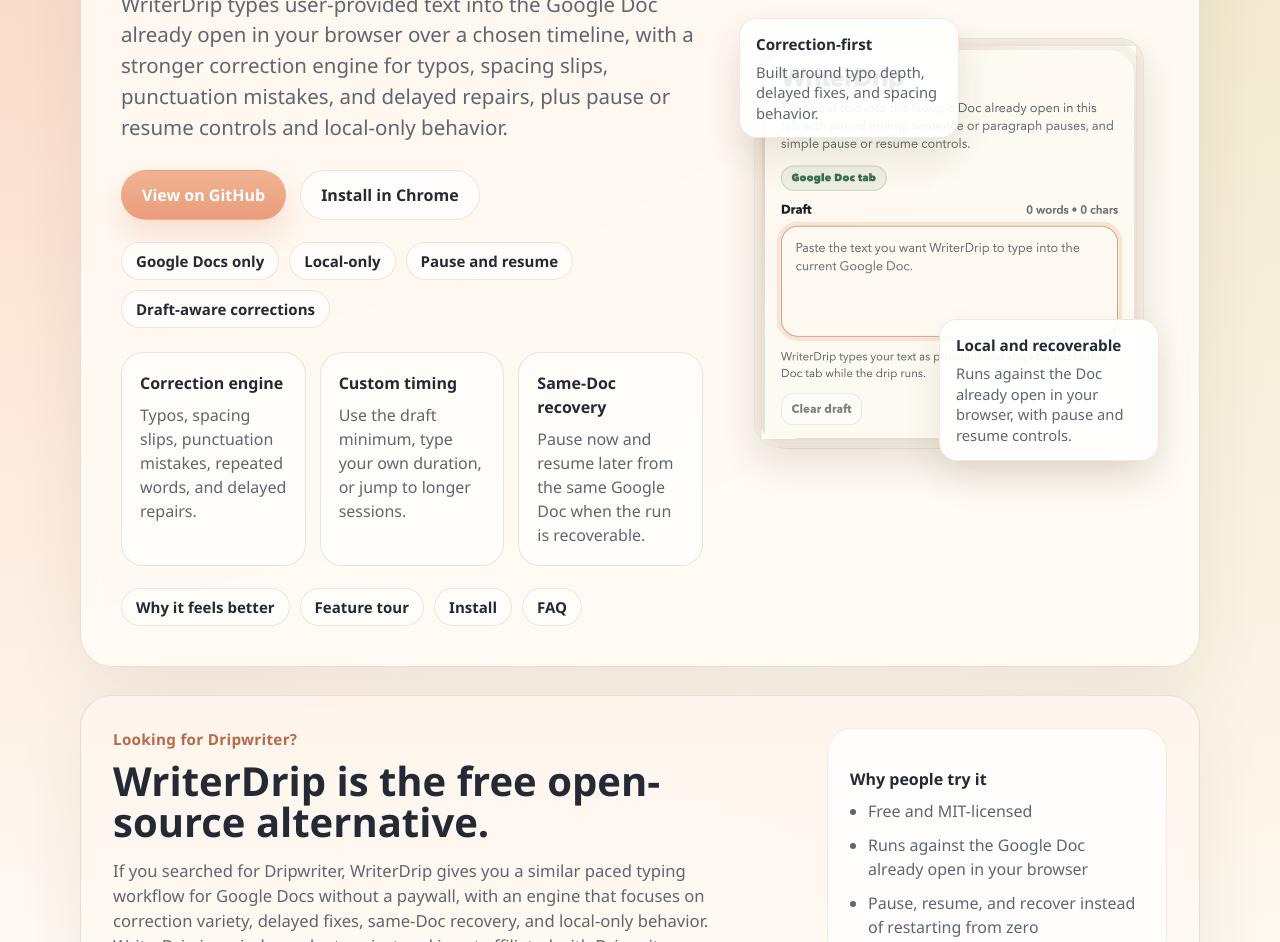
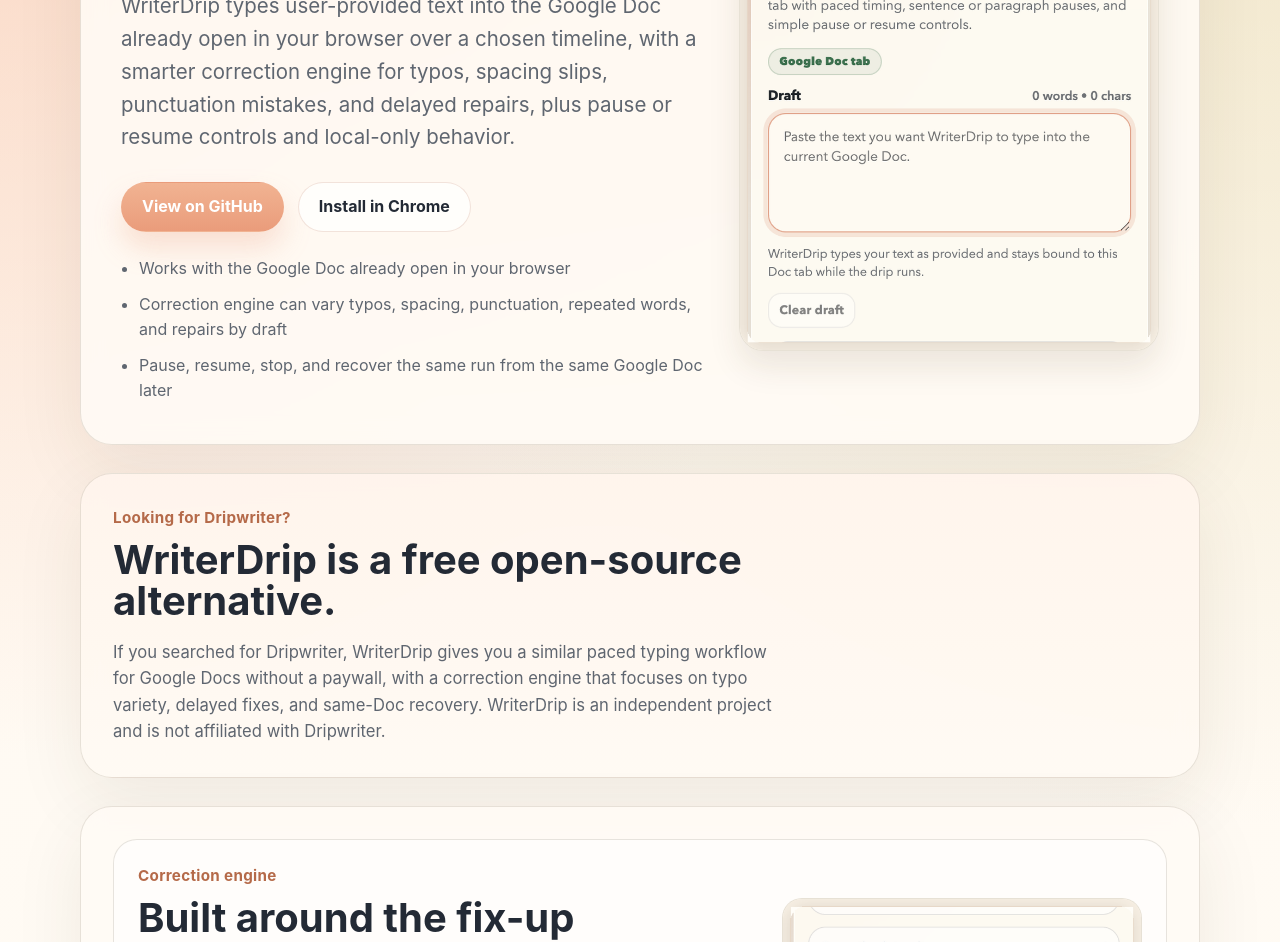
Before and after one commit to Highdrys01/WriterDrip, a browser extension: page docs/index.html in a window 1280 px wide. Shown: the part 223-1165 px from the top of the page. Drawn offline with Linux system fonts and the light colour scheme.

Commit message:
Restore original GitHub Pages layout and polish readability

```diff
--- a/docs/index.html
+++ b/docs/index.html
@@ -6,7 +6,7 @@
     <title>WriterDrip | Free Open-Source Google Docs Typing Extension</title>
     <meta
       name="description"
-      content="WriterDrip is a free open-source Chrome extension for paced typing in Google Docs with a draft-aware correction engine, human-paced timing, pause or resume controls, and local-only behavior."
+      content="WriterDrip is a free open-source Chrome extension for paced typing in Google Docs with a draft-aware correction engine, flexible timelines, pause and resume controls, and local-only behavior."
     >
     <meta name="google-site-verification" content="TsaaG3rlKwIRPHJNA5X-_BgfM1zNftYRJpHMGIjUyvQ">
     <meta name="robots" content="index,follow,max-image-preview:large">
@@ -15,7 +15,7 @@
     <meta property="og:title" content="WriterDrip | Free Open-Source Google Docs Typing Extension">
     <meta
       property="og:description"
-      content="A free open-source Chrome extension for paced typing in Google Docs with a smarter correction engine, human-paced timing, and pause/resume controls."
+      content="A free open-source Chrome extension for paced typing in Google Docs with a smarter correction engine, custom timelines, and pause/resume controls."
     >
     <meta property="og:url" content="https://highdrys01.github.io/WriterDrip/">
     <meta property="og:image" content="https://highdrys01.github.io/WriterDrip/assets/social-preview.png">
@@ -23,7 +23,7 @@
     <meta name="twitter:title" content="WriterDrip | Free Open-Source Google Docs Typing Extension">
     <meta
       name="twitter:description"
-      content="Free open-source paced typing for Google Docs with a smarter correction engine, human-paced timing, and pause/resume controls."
+      content="Free open-source paced typing for Google Docs with a smarter correction engine, custom timelines, and pause/resume controls."
     >
     <meta name="twitter:image" content="https://highdrys01.github.io/WriterDrip/assets/social-preview.png">
     <link rel="stylesheet" href="styles.css">
@@ -34,7 +34,7 @@
         "name": "WriterDrip",
         "applicationCategory": "BrowserApplication",
         "operatingSystem": "Chrome, Chromium-based browsers",
-        "description": "WriterDrip is a free open-source Chrome extension for paced typing in Google Docs with a draft-aware correction engine, human-paced timing, pause and resume controls, and local-only behavior.",
+        "description": "WriterDrip is a free open-source Chrome extension for paced typing in Google Docs with a draft-aware correction engine, flexible timelines, pause and resume controls, and local-only behavior.",
         "offers": {
           "@type": "Offer",
           "price": 0,
@@ -55,55 +55,26 @@
           <h1>WriterDrip</h1>
           <p class="lede">
             WriterDrip types user-provided text into the Google Doc already open in your browser over
-            a chosen timeline, with a stronger correction engine for typos, spacing slips, punctuation
+            a chosen timeline, with a smarter correction engine for typos, spacing slips, punctuation
             mistakes, and delayed repairs, plus pause or resume controls and local-only behavior.
           </p>
           <div class="hero-actions">
             <a class="button button-primary" href="https://github.com/Highdrys01/WriterDrip">View on GitHub</a>
             <a class="button button-secondary" href="#install">Install in Chrome</a>
           </div>
-          <div class="hero-pills" aria-label="WriterDrip highlights">
-            <span>Google Docs only</span>
-            <span>Local-only</span>
-            <span>Pause and resume</span>
-            <span>Draft-aware corrections</span>
-          </div>
-          <div class="hero-stats">
-            <article>
-              <strong>Correction engine</strong>
-              <p>Typos, spacing slips, punctuation mistakes, repeated words, and delayed repairs.</p>
-            </article>
-            <article>
-              <strong>Custom timing</strong>
-              <p>Use the draft minimum, type your own duration, or jump to longer sessions.</p>
-            </article>
-            <article>
-              <strong>Same-Doc recovery</strong>
-              <p>Pause now and resume later from the same Google Doc when the run is recoverable.</p>
-            </article>
-          </div>
-          <nav class="jump-links" aria-label="Page sections">
-            <a href="#why">Why it feels better</a>
-            <a href="#features">Feature tour</a>
-            <a href="#install">Install</a>
-            <a href="#faq">FAQ</a>
-          </nav>
+          <ul class="quick-points">
+            <li>Works with the Google Doc already open in your browser</li>
+            <li>Correction engine can vary typos, spacing, punctuation, repeated words, and repairs by draft</li>
+            <li>Pause, resume, stop, and recover the same run from the same Google Doc later</li>
+          </ul>
         </div>
         <div class="hero-visual">
-          <div class="hero-note hero-note-top">
-            <strong>Correction-first</strong>
-            <span>Built around typo depth, delayed fixes, and spacing behavior.</span>
-          </div>
           <img
             src="assets/writerdrip-overview-card.png"
-            alt="WriterDrip popup showing the draft area inside the extension"
+            alt="WriterDrip popup overview"
             width="640"
             height="748"
           >
-          <div class="hero-note hero-note-bottom">
-            <strong>Local and recoverable</strong>
-            <span>Runs against the Doc already open in your browser, with pause and resume controls.</span>
-          </div>
         </div>
       </header>
 
@@ -111,42 +82,13 @@
         <section class="section compare-callout">
           <div class="section-copy">
             <p class="section-label">Looking for Dripwriter?</p>
-            <h2>WriterDrip is the free open-source alternative.</h2>
+            <h2>WriterDrip is a free open-source alternative.</h2>
             <p>
               If you searched for Dripwriter, WriterDrip gives you a similar paced typing workflow for
-              Google Docs without a paywall, with an engine that focuses on correction variety, delayed
-              fixes, same-Doc recovery, and local-only behavior. WriterDrip is an independent project
-              and is not affiliated with Dripwriter.
+              Google Docs without a paywall, with a correction engine that focuses on typo variety,
+              delayed fixes, and same-Doc recovery. WriterDrip is an independent project and is not
+              affiliated with Dripwriter.
             </p>
-          </div>
-          <div class="callout-panel">
-            <h3>Why people try it</h3>
-            <ul class="callout-list">
-              <li>Free and MIT-licensed</li>
-              <li>Runs against the Google Doc already open in your browser</li>
-              <li>Pause, resume, and recover instead of restarting from zero</li>
-            </ul>
-          </div>
-        </section>
-
-        <section class="section research-grid" id="why">
-          <div class="section-copy">
-            <p class="section-label">Why it feels better</p>
-            <h2>Built around the parts people actually notice while text is appearing.</h2>
-          </div>
-          <div class="research-cards">
-            <article>
-              <h3>Correction behavior</h3>
-              <p>WriterDrip does more than type straight through. It can vary typo depth, spacing slips, punctuation mistakes, repeated words, and delayed repairs while still resolving back to the final draft.</p>
-            </article>
-            <article>
-              <h3>Timing that fits the draft</h3>
-              <p>The extension scales timing around draft size, paragraph density, and correction intensity, so longer prose has more room than a short clean note.</p>
-            </article>
-            <article>
-              <h3>Recovery that respects the same Doc</h3>
-              <p>Pause, reload, reopen, and resume are all shaped around the same Google Doc instead of pretending every interruption is a fresh start.</p>
-            </article>
           </div>
         </section>
 
@@ -193,23 +135,19 @@
           </div>
           <ol class="step-list">
             <li>
-              <span class="step-number">1</span>
               <strong>Download the repo.</strong>
               Clone or download WriterDrip from GitHub.
             </li>
             <li>
-              <span class="step-number">2</span>
               <strong>Load the extension.</strong>
               Open <code>chrome://extensions</code>, enable <code>Developer mode</code>, then click
               <code>Load unpacked</code> and select the folder that contains <code>manifest.json</code>.
             </li>
             <li>
-              <span class="step-number">3</span>
               <strong>Open your Google Doc.</strong>
               Click inside the document body so WriterDrip can attach to the active editor.
             </li>
             <li>
-              <span class="step-number">4</span>
               <strong>Paste, choose, and start.</strong>
               Paste your draft, choose a duration and correction intensity, then start the drip. Keep
               your browser open, keep the original Google Doc tab open, and keep your computer awake
--- a/docs/styles.css
+++ b/docs/styles.css
@@ -8,9 +8,7 @@
   --accent: #e99d7c;
   --accent-deep: #b56a49;
   --accent-soft: rgba(233, 157, 124, 0.14);
-  --accent-strong: #ef8f66;
   --sage: #dfe9d6;
-  --sage-deep: #6d8259;
   --shadow: 0 24px 70px rgba(66, 46, 24, 0.08);
   --max-width: 1120px;
 }
@@ -26,8 +24,8 @@ html {
 body {
   margin: 0;
   font-family:
-    "Avenir Next",
-    "Nunito Sans",
+    "Inter",
+    "SF Pro Display",
     "Segoe UI",
     sans-serif;
   color: var(--ink);
@@ -35,7 +33,7 @@ body {
     radial-gradient(circle at top left, rgba(247, 196, 170, 0.65), transparent 28%),
     radial-gradient(circle at top right, rgba(233, 220, 180, 0.65), transparent 30%),
     linear-gradient(180deg, #fff9f1 0%, #fffdf8 100%);
-  line-height: 1.5;
+  line-height: 1.6;
 }
 
 img {
@@ -75,7 +73,6 @@ code {
   gap: 36px;
   align-items: center;
   padding: 40px;
-  overflow: hidden;
 }
 
 .eyebrow,
@@ -103,30 +100,9 @@ code {
 
 .lede {
   margin: 18px 0 0;
-  max-width: 60ch;
+  max-inline-size: 62ch;
   font-size: clamp(1.05rem, 2vw, 1.28rem);
   color: var(--muted);
-}
-
-.hero-pills {
-  display: flex;
-  flex-wrap: wrap;
-  gap: 10px;
-  margin-top: 22px;
-}
-
-.hero-pills span,
-.jump-links a {
-  display: inline-flex;
-  align-items: center;
-  min-height: 38px;
-  padding: 0 14px;
-  border-radius: 999px;
-  border: 1px solid rgba(181, 106, 73, 0.18);
-  background: rgba(255, 255, 255, 0.66);
-  font-size: 0.94rem;
-  font-weight: 700;
-  text-decoration: none;
 }
 
 .hero-actions {
@@ -167,103 +143,24 @@ code {
   background: rgba(255, 255, 255, 0.68);
 }
 
-.hero-stats {
-  margin-top: 24px;
-  display: grid;
-  grid-template-columns: repeat(3, minmax(0, 1fr));
-  gap: 14px;
+.quick-points {
+  margin: 24px 0 0;
+  padding-left: 18px;
+  color: var(--muted);
+  max-inline-size: 58ch;
 }
 
-.hero-stats article,
-.research-cards article {
-  padding: 18px;
-  border-radius: 22px;
-  border: 1px solid var(--line);
-  background: rgba(255, 255, 255, 0.58);
-}
-
-.hero-stats strong,
-.research-cards h3,
-.callout-panel h3 {
-  display: block;
-  margin-bottom: 8px;
-  font-size: 1rem;
-}
-
-.hero-stats p,
-.research-cards p,
-.callout-list,
-.callout-panel p {
-  margin: 0;
-  color: var(--muted);
-}
-
-.jump-links {
-  display: flex;
-  flex-wrap: wrap;
-  gap: 10px;
-  margin-top: 22px;
-}
-
-.hero-visual {
-  position: relative;
-  padding: 28px 10px;
-}
-
-.hero-visual::before {
-  content: "";
-  position: absolute;
-  inset: 40px 16px 26px;
-  border-radius: 32px;
-  background:
-    radial-gradient(circle at top left, rgba(233, 157, 124, 0.15), transparent 44%),
-    linear-gradient(180deg, rgba(255, 255, 255, 0.7) 0%, rgba(255, 250, 241, 0.94) 100%);
-  border: 1px solid rgba(181, 106, 73, 0.12);
+.quick-points li + li {
+  margin-top: 10px;
 }
 
 .hero-visual img {
-  position: relative;
-  z-index: 1;
-  width: min(100%, 390px);
+  width: min(100%, 420px);
   margin: 0 auto;
   border-radius: 24px;
   border: 1px solid var(--line);
   background: var(--panel-strong);
-  box-shadow: 0 18px 36px rgba(66, 46, 24, 0.12);
-}
-
-.hero-note {
-  position: absolute;
-  z-index: 2;
-  max-width: 220px;
-  padding: 14px 16px;
-  border-radius: 18px;
-  border: 1px solid rgba(181, 106, 73, 0.16);
-  background: rgba(255, 255, 255, 0.92);
-  box-shadow: 0 18px 36px rgba(66, 46, 24, 0.1);
-}
-
-.hero-note strong {
-  display: block;
-  margin-bottom: 6px;
-  font-size: 0.95rem;
-}
-
-.hero-note span {
-  display: block;
-  color: var(--muted);
-  font-size: 0.92rem;
-  line-height: 1.4;
-}
-
-.hero-note-top {
-  top: 8px;
-  left: 0;
-}
-
-.hero-note-bottom {
-  right: 0;
-  bottom: 14px;
+  box-shadow: 0 16px 32px rgba(66, 46, 24, 0.10);
 }
 
 .section {
@@ -272,43 +169,18 @@ code {
 }
 
 .compare-callout {
-  display: grid;
-  grid-template-columns: minmax(0, 1.4fr) minmax(260px, 340px);
-  gap: 22px;
   background:
     linear-gradient(180deg, rgba(255, 244, 236, 0.94) 0%, rgba(255, 250, 243, 0.94) 100%);
 }
 
 .section-copy {
-  max-width: 70ch;
+  max-inline-size: 66ch;
 }
 
 .compare-callout p:last-child {
   margin-bottom: 0;
   color: var(--muted);
   font-size: 1.04rem;
-}
-
-.callout-panel {
-  padding: 22px;
-  border-radius: 24px;
-  border: 1px solid rgba(181, 106, 73, 0.14);
-  background: rgba(255, 255, 255, 0.72);
-}
-
-.callout-list {
-  padding-left: 18px;
-}
-
-.callout-list li + li {
-  margin-top: 10px;
-}
-
-.research-cards {
-  margin-top: 24px;
-  display: grid;
-  grid-template-columns: repeat(3, minmax(0, 1fr));
-  gap: 18px;
 }
 
 .feature-grid {
@@ -350,25 +222,10 @@ code {
 }
 
 .step-list li {
-  position: relative;
   padding: 20px;
   border-radius: 22px;
   border: 1px solid var(--line);
   background: rgba(255, 255, 255, 0.58);
-}
-
-.step-number {
-  display: inline-flex;
-  align-items: center;
-  justify-content: center;
-  width: 36px;
-  height: 36px;
-  margin-bottom: 14px;
-  border-radius: 50%;
-  background: linear-gradient(180deg, #f1b392 0%, #ea9c7b 100%);
-  color: #fff;
-  font-weight: 800;
-  box-shadow: 0 14px 24px rgba(233, 157, 124, 0.22);
 }
 
 .step-list strong {
@@ -417,11 +274,8 @@ code {
 @media (max-width: 900px) {
   .hero,
   .feature-card,
-  .compare-callout,
-  .research-cards,
   .faq-grid,
-  .step-list,
-  .hero-stats {
+  .step-list {
     grid-template-columns: 1fr;
   }
 
@@ -433,21 +287,6 @@ code {
   .feature-card img,
   .hero-visual img {
     margin: 0;
-  }
-
-  .hero-note {
-    position: relative;
-    inset: auto;
-    max-width: none;
-    margin-top: 14px;
-  }
-
-  .hero-visual {
-    padding: 0;
-  }
-
-  .hero-visual::before {
-    inset: 18px 0 18px;
   }
 }
 
```
